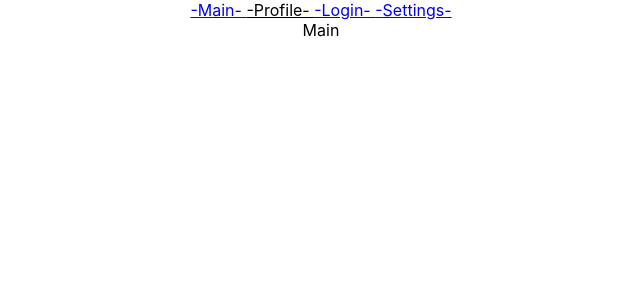
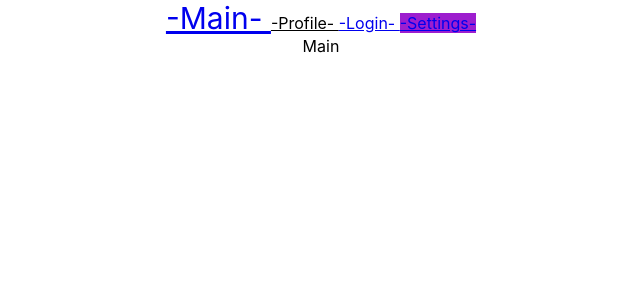
Before and after one commit to igor-minaev/router-dom, a React (Create React App) app: page / in a window 1280 px wide. Shown: the top 300 px of the page, without its empty margins (319-959 px from the left). Built offline with nearby package versions, Linux system fonts and the light colour scheme.

Commit message:
03 - Links className

```diff
--- a/src/App.css
+++ b/src/App.css
@@ -1,38 +1,19 @@
 .App {
-  text-align: center;
+    text-align: center;
 }
 
-.App-logo {
-  height: 40vmin;
-  pointer-events: none;
+
+
+.act {
+    background-color: aquamarine;
 }
 
-@media (prefers-reduced-motion: no-preference) {
-  .App-logo {
-    animation: App-logo-spin infinite 20s linear;
-  }
+.def {
+    background-color: #9d1ece;
 }
 
-.App-header {
-  background-color: #282c34;
-  min-height: 100vh;
-  display: flex;
-  flex-direction: column;
-  align-items: center;
-  justify-content: center;
-  font-size: calc(10px + 2vmin);
-  color: white;
+/*Если использовать .active то применится ко всем ссылкам*/
+
+.active{
+    font-size: 30px;
 }
-
-.App-link {
-  color: #61dafb;
-}
-
-@keyframes App-logo-spin {
-  from {
-    transform: rotate(0deg);
-  }
-  to {
-    transform: rotate(360deg);
-  }
-}
--- a/src/App.tsx
+++ b/src/App.tsx
@@ -11,7 +11,8 @@ function App() {
                 <NavLink style={({isActive}) => ({color: isActive ? 'lime' : 'black'})}
                          to='/profile'>-Profile- </NavLink>
                 <NavLink to='/login'>-Login- </NavLink>
-                <NavLink to='/profile/settings'>-Settings- </NavLink>
+                <NavLink className={({isActive}) => isActive ? 'act' : 'def'}
+                         to='/profile/settings'>-Settings- </NavLink>
             </div>
             <Routes>
                 <Route path='/*' element={<div>Error 404</div>}/>
```
